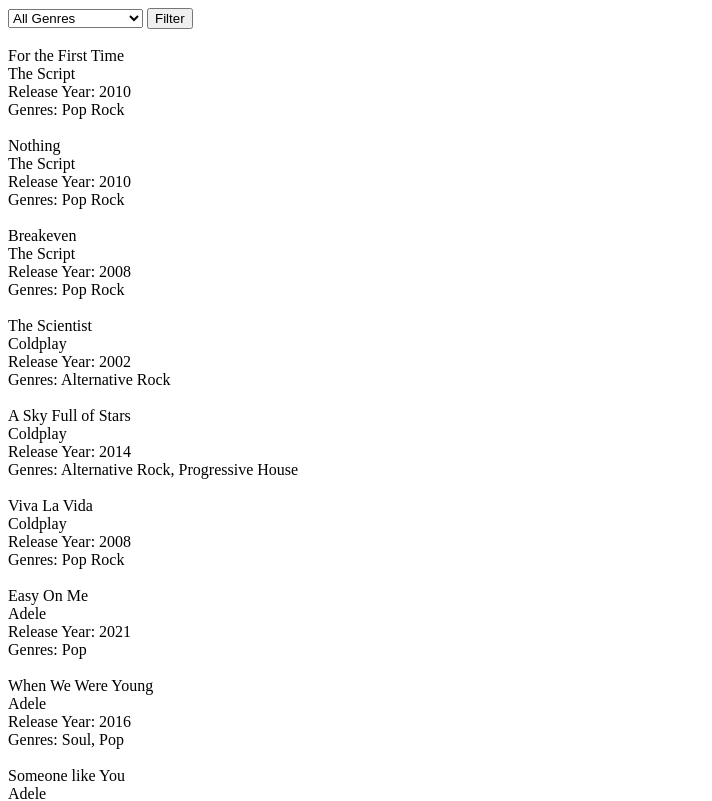
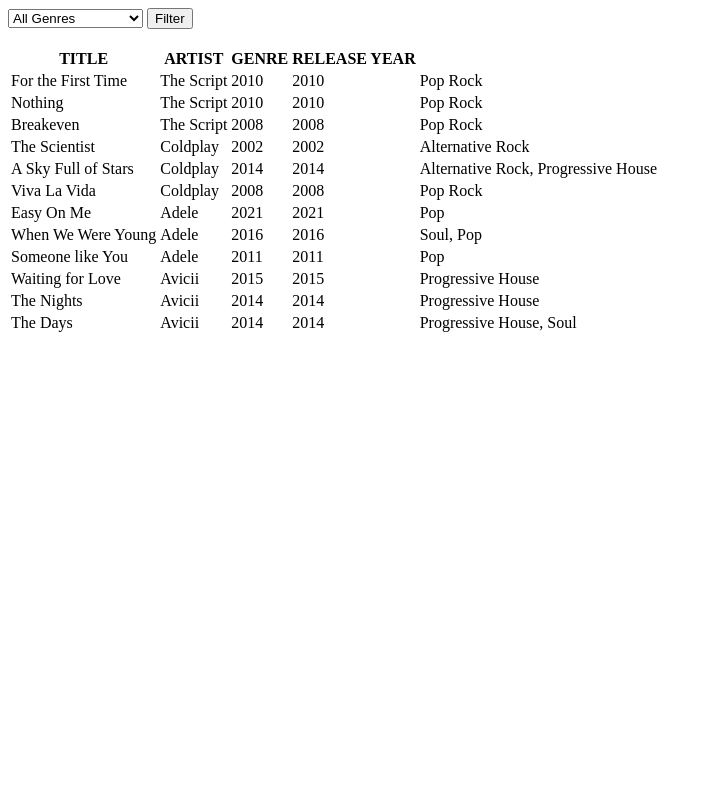
Before and after one commit to hbenatar/hw7, a plain HTML site: page index.html in a window 1280 px wide. Shown: the top 801 px of the page, without its empty margins (0-712 px from the left). Drawn offline with nearby package versions, Linux system fonts and the light colour scheme.

Commit message:
Update index.html

```diff
--- a/index.html
+++ b/index.html
@@ -42,7 +42,7 @@
 
   function displaySongs() {
     genre = document.filter.genres.value;
-    songshtml = "";
+    songshtml = "<tr><th>TITLE</th><th>ARTIST</th><th>GENRE</th><th>RELEASE YEAR</th></tr>";
 
     // filter songs by genre and display in user friendly manner
     jsonSongList.forEach(song => {
@@ -50,21 +50,49 @@
       // doesn't have the selected genre
       if (genre != "All" && !song.genres.includes(genre)) return;
 
-      songshtml += song.title + "<br />";
-      songshtml += song.artist + "<br />";
-      songshtml += "Release Year: " + song.year + "<br />";
-      songshtml += "Genres: ";
+      songshtml += "<tr><td>" + song.title + "</td>";
+      songshtml += "<td>" + song.artist + "</td>";
+      songshtml += "<td>" + song.year + "</td>";
+      songshtml += "<td>" + song.year + "</td>";
+      songshtml += "<td>";
 
       song.genres.forEach((genre, index) =>  {
-        if (index + 1 == song.genres.length) songshtml += genre + "<br />";
+        if (index + 1 == song.genres.length) songshtml += genre;
         else songshtml += genre + ", ";
       })
-      songshtml += "<br />"
+      songshtml += "</td></tr>"
     })
 
     // add list of songs to "songs" div
     document.getElementById("songs").innerHTML = songshtml;
   }
+
+  // function displaySongs() {
+  //   genre = document.filter.genres.value;
+  //   songshtml = "";
+
+  //   // filter songs by genre and display in user friendly manner
+  //   jsonSongList.forEach(song => {
+  //     // skip current song if there is a genre filter applied and the song
+  //     // doesn't have the selected genre
+  //     if (genre != "All" && !song.genres.includes(genre)) return;
+
+  //     songshtml += song.title + "<br />";
+  //     songshtml += song.artist + "<br />";
+  //     songshtml += "Release Year: " + song.year + "<br />";
+  //     songshtml += "Genres: ";
+
+  //     song.genres.forEach((genre, index) =>  {
+  //       if (index + 1 == song.genres.length) songshtml += genre + "<br />";
+  //       else songshtml += genre + ", ";
+  //     })
+  //     songshtml += "<br />"
+  //   })
+
+  //   // add list of songs to "songs" div
+  //   document.getElementById("songs").innerHTML = songshtml;
+  // }
+
 </script>
 
 <form name="filter">
@@ -73,7 +101,11 @@
 </form>
 
 <br />
-<div id="songs"></div>
+<!-- <div id="songs"> -->
+  <table id="songs">
+
+  </table>
+<!-- </div> -->
 
 </body>
 </html>
```
